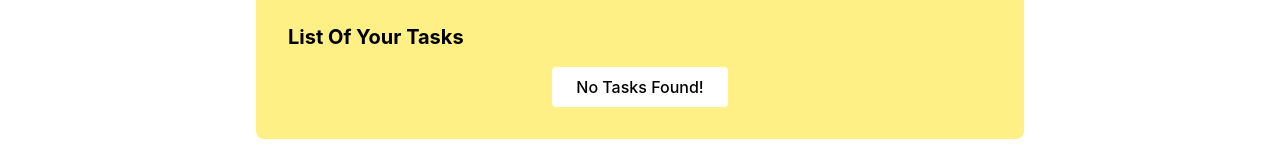
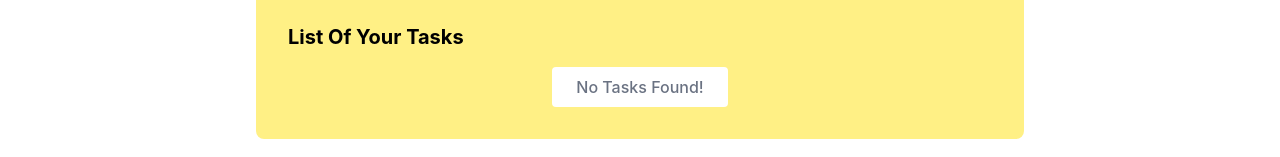
Before and after one commit to SudiptoRahaOfficial/iTask-TodoApp, a React (Vite) app in the folder client/: page / in a window 1280 px wide. Shown: the part 163-320 px from the top of the page. Built offline with nearby package versions, Linux system fonts and the light colour scheme.

Commit message:
styling fixing on tasklinting section

```diff
--- a/client/src/components/TaskListing.jsx
+++ b/client/src/components/TaskListing.jsx
@@ -7,7 +7,7 @@ function TaskListing({ tasks }) {
 		<div className='w-3/5 m-auto bg-yellow-200 p-8 rounded-lg my-5'>
 			<SectionHeading value={'List Of Your Tasks'} />
 			{tasks.length <= 0 ? (
-				<p className='font-medium text-md bg-white text-center w-1/4 mx-auto mt-4 py-2 rounded-sm'>
+				<p className='font-medium text-md text-gray-500! bg-white text-center w-1/4 mx-auto mt-4 py-2 rounded-sm'>
 					No Tasks Found!
 				</p>
 			) : (
```
